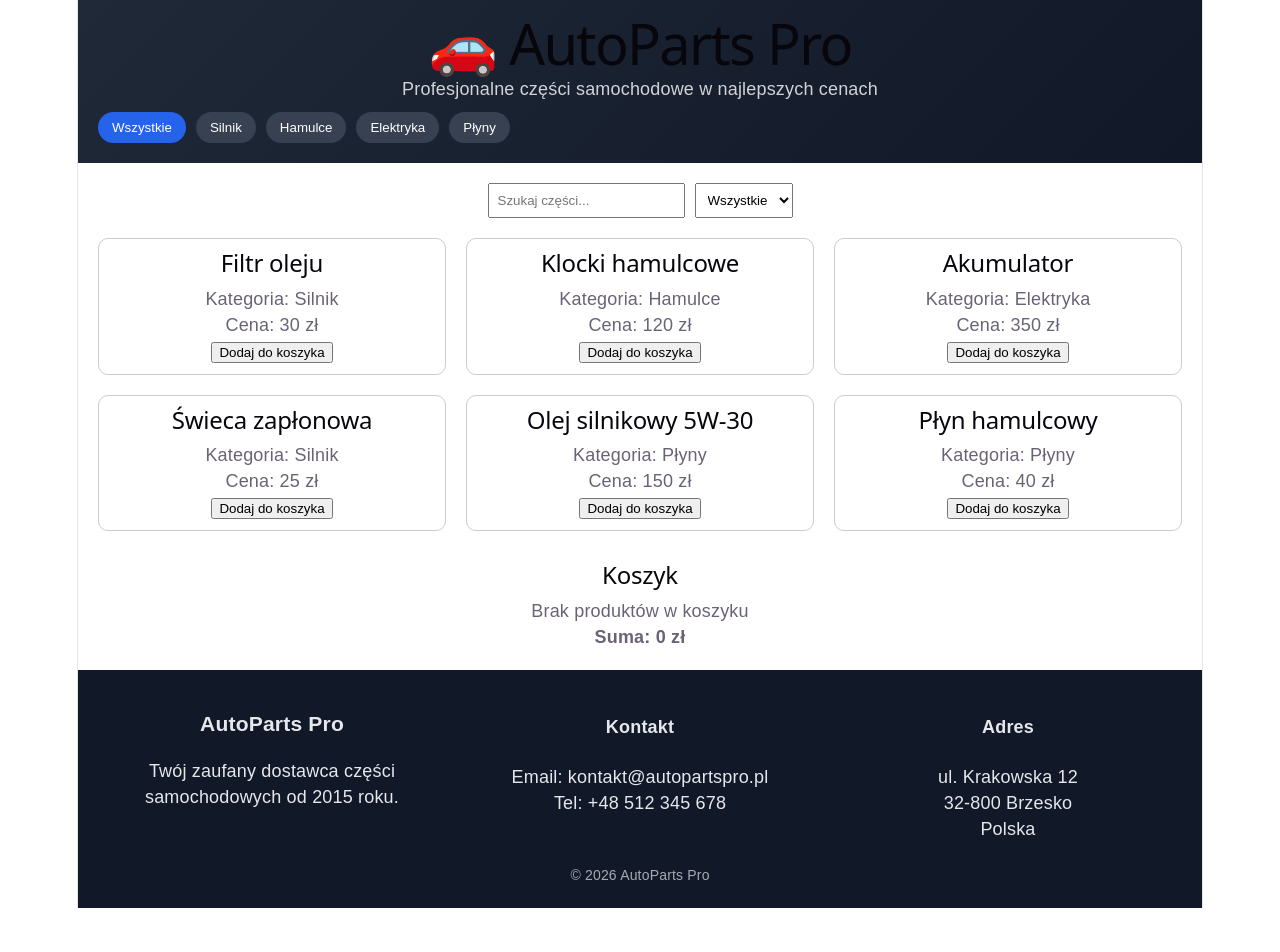
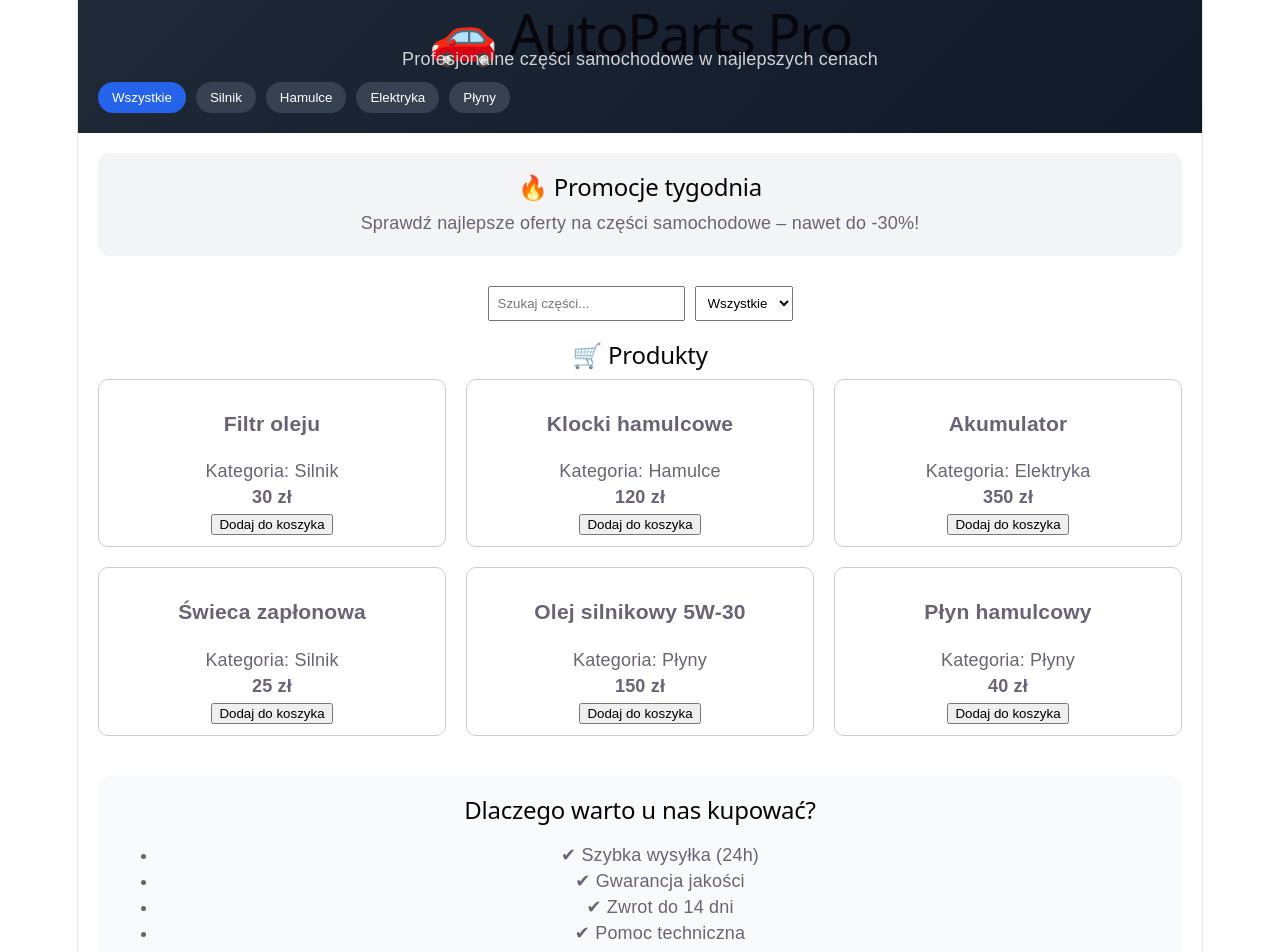
Before and after one commit to Krysmal/MotShop, a React (Vite) app in the folder MotShop/: page / in a window 1280 px wide. Shown: the top 952 px of the page. Before the commit the page ends 908 px from the top, so only its background shows below. Built offline with nearby package versions, Linux system fonts and the light colour scheme.

Commit message:
content expansion

```diff
--- a/MotShop/src/App.jsx
+++ b/MotShop/src/App.jsx
@@ -49,7 +49,7 @@ export default function CarPartsShop() {
 
       {/* HEADER */}
       <header style={{ padding: "20px", background: "linear-gradient(135deg, #1f2937, #111827)", color: "white" }}>
-        <h1 style={{ marginBottom: 20,marginTop: 10 }}>🚗 AutoParts Pro</h1>
+        <h1 style={{ margin: 0 }}>🚗 AutoParts Pro</h1>
         <p style={{ opacity: 0.8 }}>Profesjonalne części samochodowe w najlepszych cenach</p>
 
         <div style={{ marginTop: "10px", display: "flex", gap: "10px", flexWrap: "wrap" }}>
@@ -75,6 +75,13 @@ export default function CarPartsShop() {
       {/* CONTENT */}
       <main style={{ flex: 1, padding: "20px" }}>
 
+        {/* BANER */}
+        <div style={{ marginBottom: "30px", padding: "20px", borderRadius: "12px", background: "#f3f4f6" }}>
+          <h2>🔥 Promocje tygodnia</h2>
+          <p>Sprawdź najlepsze oferty na części samochodowe – nawet do -30%!</p>
+        </div>
+
+        {/* FILTRY */}
         <div style={{ marginBottom: "20px" }}>
           <input
             type="text"
@@ -95,17 +102,31 @@ export default function CarPartsShop() {
           </select>
         </div>
 
-        <div style={{ display: "grid", gridTemplateColumns: "repeat(3, 1fr)", gap: "20px" }}>
+        {/* PRODUKTY */}
+        <h2>🛒 Produkty</h2>
+        <div style={{ display: "grid", gridTemplateColumns: "repeat(3, 1fr)", gap: "20px", marginTop: "10px" }}>
           {filteredProducts.map((product) => (
-            <div key={product.id} style={{ border: "1px solid #ccc", padding: "10px", borderRadius: "10px" }}>
-              <h2>{product.name}</h2>
+            <div key={product.id} style={{ border: "1px solid #ccc", padding: "10px", borderRadius: "10px", background: "white" }}>
+              <h3>{product.name}</h3>
               <p>Kategoria: {product.category}</p>
-              <p>Cena: {product.price} zł</p>
+              <p><strong>{product.price} zł</strong></p>
               <button onClick={() => addToCart(product)}>Dodaj do koszyka</button>
             </div>
           ))}
         </div>
 
+        {/* ZALETY */}
+        <div style={{ marginTop: "40px", padding: "20px", background: "#f9fafb", borderRadius: "12px" }}>
+          <h2>Dlaczego warto u nas kupować?</h2>
+          <ul>
+            <li>✔ Szybka wysyłka (24h)</li>
+            <li>✔ Gwarancja jakości</li>
+            <li>✔ Zwrot do 14 dni</li>
+            <li>✔ Pomoc techniczna</li>
+          </ul>
+        </div>
+
+        {/* KOSZYK */}
         <div style={{ marginTop: "30px" }}>
           <h2>Koszyk</h2>
           {cart.length === 0 ? (
```
